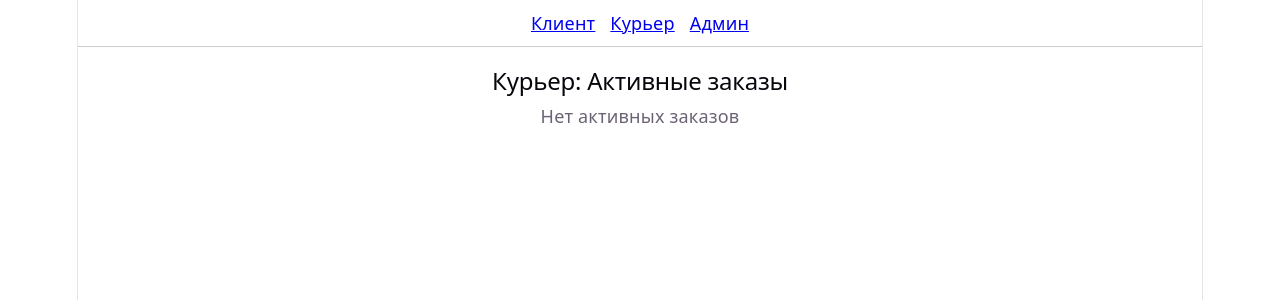
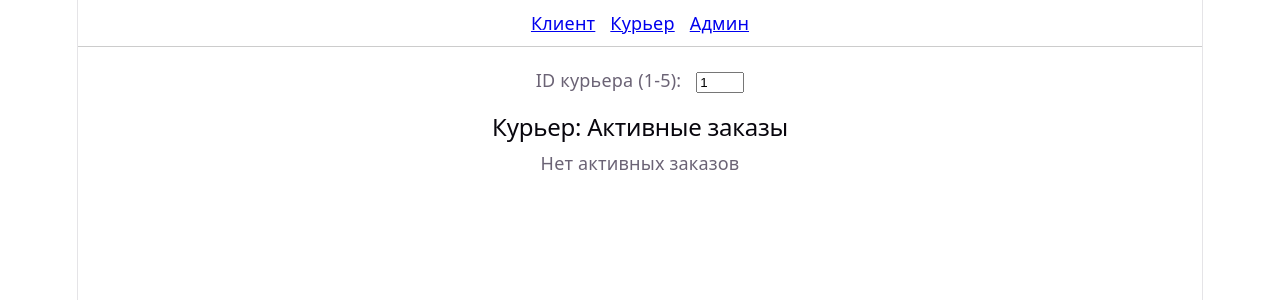
Before and after one commit to vf12776-ux/skoro_budu, a React (Vite) app: page /courier in a window 1280 px wide. Shown: the top 300 px of the page. Built offline with nearby package versions, Linux system fonts and the light colour scheme.

Commit message:
fix: работа с несколькими курьерами (числовые ID)

```diff
--- a/src/pages/AdminPage.jsx
+++ b/src/pages/AdminPage.jsx
@@ -9,7 +9,7 @@ export const AdminPage = () => {
 
   const handleAssign = (orderId) => {
     const courier = selectedCourier[orderId];
-    if (courier) {
+    if (courier && courier !== '') {
       assignCourier(orderId, courier);
       setSelectedCourier({ ...selectedCourier, [orderId]: '' });
     }
@@ -26,12 +26,14 @@ export const AdminPage = () => {
           <p>Локация: {order.location?.lat}, {order.location?.lng}</p>
           <select
             value={selectedCourier[order.id] || ''}
-            onChange={e => setSelectedCourier({ ...selectedCourier, [order.id]: e.target.value })}
+            onChange={e => setSelectedCourier({ ...selectedCourier, [order.id]: Number(e.target.value) })}
           >
             <option value="">Выберите курьера</option>
-            <option value="courier1">Курьер 1</option>
-            <option value="courier2">Курьер 2</option>
-            <option value="courier3">Курьер 3</option>
+            <option value={1}>Курьер 1</option>
+            <option value={2}>Курьер 2</option>
+            <option value={3}>Курьер 3</option>
+            <option value={4}>Курьер 4</option>
+            <option value={5}>Курьер 5</option>
           </select>
           <button onClick={() => handleAssign(order.id)}>Назначить</button>
         </div>
--- a/src/pages/CourierPage.jsx
+++ b/src/pages/CourierPage.jsx
@@ -5,8 +5,7 @@ import { Map } from '../components/Map';
 export const CourierPage = () => {
   const { orders, updateOrderStatus, addMessage, messages, updateCourierLocation } = useOrder();
   const [chatInput, setChatInput] = useState({});
-  const courierId = 'courier1'; // имитация текущего курьера
-
+  const [courierId, setCourierId] = useState(1); // выбор ID курьера (число)
   const courierOrders = orders.filter(o => o.courierId === courierId && o.status !== 'completed');
 
   const handleSendLocation = (orderId) => {
@@ -29,6 +28,17 @@ export const CourierPage = () => {
 
   return (
     <div style={{ padding: '20px' }}>
+      <div style={{ marginBottom: '20px' }}>
+  <label>ID курьера (1-5): </label>
+  <input
+    type="number"
+    min="1"
+    max="5"
+    value={courierId}
+    onChange={e => setCourierId(Number(e.target.value))}
+    style={{ marginLeft: '10px' }}
+  />
+</div>
       <h2>Курьер: Активные заказы</h2>
       {courierOrders.length === 0 && <p>Нет активных заказов</p>}
       {courierOrders.map(order => (
```
